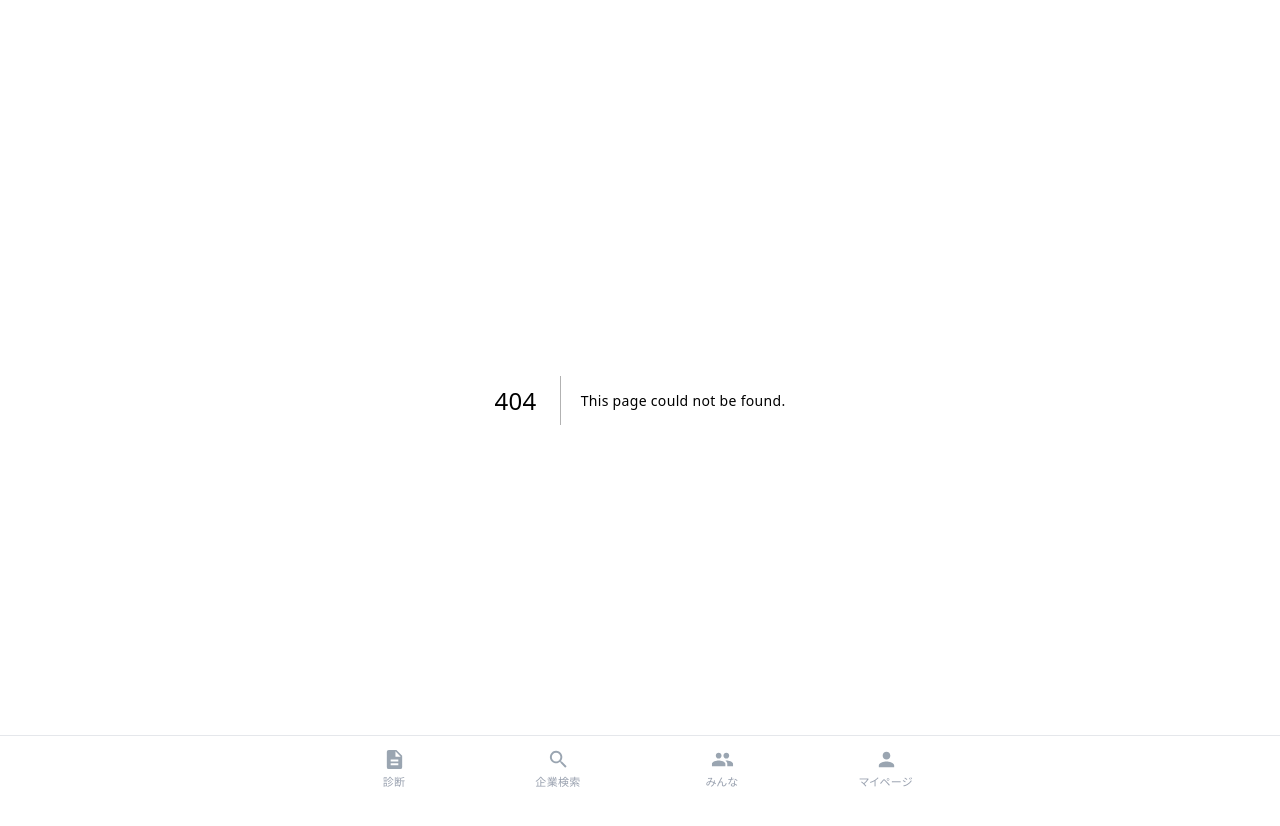
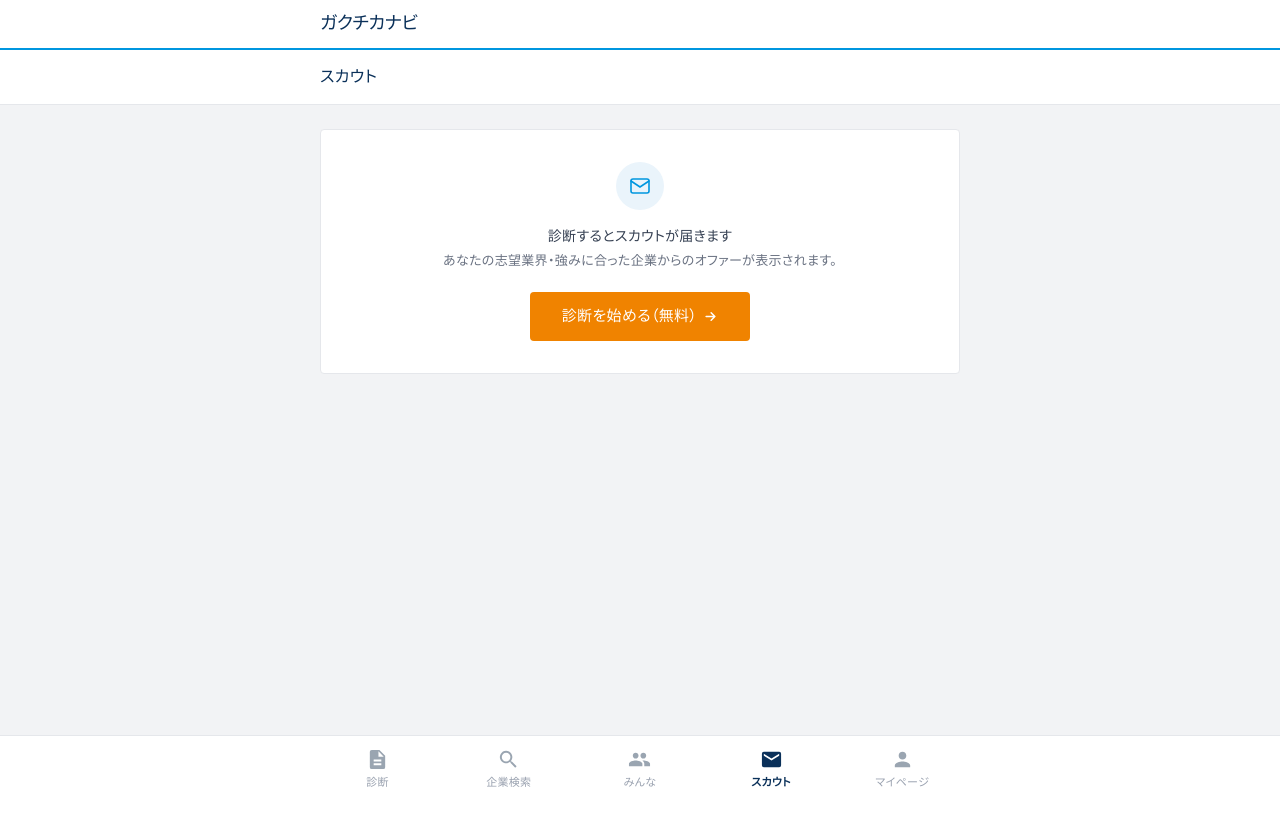
Before and after one commit to Sakamoto0517tubasa-beep/gakuchikanavi, a Next.js app: page /scout in a window 1280 px wide. Before the commit this address had no page. Shown: the top 826 px of the page. Built offline with nearby package versions, Linux system fonts and the light colour scheme.

Commit message:
Revert "feat: スカウト機能を削除（ナビ・ページ・マイページの気になる企業・規約の記述）"
This reverts commit 50724a0ec699461886ed9eaa75094364e5dc6b13.

```diff
--- a/app/mypage/page.tsx
+++ b/app/mypage/page.tsx
@@ -4,8 +4,8 @@ import Link from "next/link";
 import { useEffect, useState } from "react";
 import {
   getDiagnosis, getGakuchikaList, deleteGakuchika, formatDate,
-  addPost, getPosts,
-  type SavedDiagnosis, type SavedGakuchika,
+  addPost, getPosts, getScoutInterests,
+  type SavedDiagnosis, type SavedGakuchika, type ScoutInterest,
 } from "@/lib/storage";
 
 export default function MyPage() {
@@ -14,12 +14,14 @@ export default function MyPage() {
   const [openId, setOpenId] = useState<string | null>(null);
   const [copiedId, setCopiedId] = useState<string | null>(null);
   const [postedTitles, setPostedTitles] = useState<string[]>([]);
+  const [interests, setInterests] = useState<ScoutInterest[]>([]);
   const [gakuFilter, setGakuFilter] = useState("すべて");
 
   useEffect(() => {
     setDiagnosis(getDiagnosis());
     setGakuchikas(getGakuchikaList());
     setPostedTitles(getPosts().map((p) => p.title));
+    setInterests(getScoutInterests());
   }, []);
 
   const gakuIndustries = Array.from(new Set(gakuchikas.map((g) => g.industry).filter((x): x is string => !!x)));
@@ -179,6 +181,28 @@ export default function MyPage() {
           </div>
         )}
 
+        {/* 気になる企業 */}
+        {interests.length > 0 && (
+          <>
+            <div className="flex items-center gap-2 mb-2 px-1">
+              <span className="w-1 h-4 bg-[#0096DF]" />
+              <h2 className="text-[13px] font-medium text-[#0A3059]">気になる企業</h2>
+              <span className="text-[11px] text-gray-400">{interests.length}社</span>
+            </div>
+            <div className="bg-white rounded border border-gray-200 divide-y divide-gray-100 mb-5">
+              {interests.map((it, i) => (
+                <div key={it.company + i} className="px-4 py-3 flex items-center justify-between">
+                  <div>
+                    <p className="text-sm text-gray-800">{it.company}</p>
+                    <p className="text-[11px] text-gray-400 mt-0.5">{it.role}</p>
+                  </div>
+                  <svg width="15" height="15" viewBox="0 0 24 24" fill="#F08300"><path d="M12 21C5.5 14.5 3 11.5 3 8.5A4.5 4.5 0 0112 6a4.5 4.5 0 019 2.5c0 3-2.5 6-9 12.5z" /></svg>
+                </div>
+              ))}
+            </div>
+          </>
+        )}
+
         {/* メニュー */}
         <div className="bg-white rounded border border-gray-200 divide-y divide-gray-100">
           {[
--- /dev/null
+++ b/app/scout/page.tsx
@@ -0,0 +1,131 @@
+"use client";
+
+import Link from "next/link";
+import { useEffect, useState } from "react";
+import { companies } from "@/lib/companies";
+import CompanyLogo from "@/components/CompanyLogo";
+import { getDiagnosis, getScoutInterests, toggleScoutInterest, type SavedDiagnosis } from "@/lib/storage";
+
+// 志望業界 → 企業カテゴリ
+const INDUSTRY_TO_CAT: Record<string, string> = {
+  "IT・通信": "IT",
+  "金融・保険": "金融",
+  "コンサルティング": "コンサル",
+  "メーカー（製造業）": "メーカー",
+  "商社": "商社",
+  "広告・マーケティング": "広告・メディア",
+  "医療・福祉": "その他",
+  "教育": "その他",
+  "小売・流通": "流通・小売",
+  "建設・不動産": "インフラ",
+  "エンタメ・メディア": "広告・メディア",
+  "公務員・非営利": "その他",
+};
+
+const DATES = ["1日前", "2日前", "4日前", "1週間前", "2週間前"];
+
+export default function ScoutPage() {
+  const [diag, setDiag] = useState<SavedDiagnosis | null>(null);
+  const [loaded, setLoaded] = useState(false);
+  const [interested, setInterested] = useState<string[]>([]);
+
+  useEffect(() => {
+    setDiag(getDiagnosis());
+    setInterested(getScoutInterests().map((s) => s.company));
+    setLoaded(true);
+  }, []);
+
+  function onInterest(company: string, role: string) {
+    toggleScoutInterest(company, role);
+    setInterested(getScoutInterests().map((s) => s.company));
+  }
+
+  const cat = diag ? INDUSTRY_TO_CAT[diag.industry] ?? "その他" : "";
+  const matched = diag ? companies.filter((c) => c.category === cat).slice(0, 5) : [];
+  const unreadCount = Math.min(2, matched.length);
+
+  return (
+    <main className="min-h-screen bg-[#F2F3F5]">
+      <header className="bg-white border-b-2 border-[#0096DF]">
+        <div className="max-w-2xl mx-auto px-4 h-12 flex items-center">
+          <span className="text-[18px] font-medium text-[#0A3059] tracking-tight">ガクチカナビ</span>
+        </div>
+      </header>
+
+      <div className="bg-white border-b border-gray-200">
+        <div className="max-w-2xl mx-auto px-4 py-3.5 flex items-center justify-between">
+          <h1 className="text-[16px] font-medium text-[#0A3059]">スカウト</h1>
+          {diag && unreadCount > 0 && (
+            <span className="text-xs font-medium text-white bg-[#F08300] px-2 py-0.5 rounded-full">未読 {unreadCount}件</span>
+          )}
+        </div>
+      </div>
+
+      {!loaded ? (
+        <div className="max-w-2xl mx-auto px-4 py-6" />
+      ) : !diag ? (
+        <div className="max-w-2xl mx-auto px-4 py-6">
+          <div className="bg-white rounded border border-gray-200 px-5 py-8 text-center">
+            <div className="w-12 h-12 rounded-full bg-[#EAF4FB] flex items-center justify-center mx-auto mb-4">
+              <svg width="24" height="24" viewBox="0 0 24 24" fill="none" stroke="#0096DF" strokeWidth="1.6"><rect x="3" y="5" width="18" height="14" rx="2" /><path d="M3 7l9 6 9-6" strokeLinecap="round" /></svg>
+            </div>
+            <p className="text-sm text-gray-700 font-medium mb-1">診断するとスカウトが届きます</p>
+            <p className="text-[13px] text-gray-500 mb-5">あなたの志望業界・強みに合った企業からのオファーが表示されます。</p>
+            <Link href="/start" className="inline-flex items-center gap-1.5 bg-[#F08300] text-white text-[15px] font-medium px-8 py-3 rounded active:scale-[0.99] hover:bg-[#d97600] transition-all">
+              診断を始める（無料）
+              <svg width="15" height="15" viewBox="0 0 24 24" fill="none"><path d="M5 12h14M13 6l6 6-6 6" stroke="#fff" strokeWidth="2.4" strokeLinecap="round" strokeLinejoin="round" /></svg>
+            </Link>
+          </div>
+        </div>
+      ) : (
+        <div className="max-w-2xl mx-auto px-4 py-4">
+          <p className="text-[13px] text-gray-500 mb-3 px-1">
+            <span className="text-[#0A3059] font-medium">{diag.industry}</span>の企業から、あなたの強みに注目したオファーが届いています。
+          </p>
+          <div className="bg-white rounded border border-gray-200 divide-y divide-gray-100">
+            {matched.map((c, i) => {
+              const unread = i < unreadCount;
+              return (
+                <div key={c.name + i} className="px-4 py-3.5 flex items-start gap-3">
+                  <CompanyLogo name={c.name} category={c.category} size={42} />
+                  <div className="flex-1 min-w-0">
+                    <div className="flex items-center justify-between gap-2">
+                      <div className="flex items-center gap-1.5 min-w-0">
+                        {unread && <span className="w-1.5 h-1.5 rounded-full bg-[#F08300] shrink-0" />}
+                        <p className="text-[13px] text-gray-500 truncate">{c.name}</p>
+                      </div>
+                      <div className="flex items-center gap-1.5 shrink-0">
+                        <span className="text-[11px] text-gray-400">{DATES[i]}</span>
+                        {unread && <span className="text-[10px] font-medium bg-[#F08300] text-white px-1.5 py-0.5 rounded-sm">NEW</span>}
+                      </div>
+                    </div>
+                    <p className="text-sm font-medium text-gray-800 mt-0.5">{diag.jobType}職インターンのご案内</p>
+                    <p className="text-[12px] text-gray-500 mt-1 leading-relaxed">
+                      あなたの「{diag.strengthProfile}」という強みに注目しました。ぜひ一度お話ししませんか？
+                    </p>
+                    <button
+                      onClick={() => onInterest(c.name, `${diag.jobType}職インターン`)}
+                      className={`mt-2.5 inline-flex items-center gap-1.5 text-xs font-medium px-3.5 py-1.5 rounded-full border active:scale-95 transition-all ${
+                        interested.includes(c.name)
+                          ? "bg-[#FDEEE6] border-[#F08300] text-[#F08300]"
+                          : "bg-white border-gray-300 text-gray-600"
+                      }`}
+                    >
+                      <svg width="13" height="13" viewBox="0 0 24 24" fill={interested.includes(c.name) ? "#F08300" : "none"} stroke="#F08300" strokeWidth="1.8">
+                        <path d="M12 21C5.5 14.5 3 11.5 3 8.5A4.5 4.5 0 0112 6a4.5 4.5 0 019 2.5c0 3-2.5 6-9 12.5z" strokeLinejoin="round" />
+                      </svg>
+                      {interested.includes(c.name) ? "興味ありに登録済み" : "興味あり"}
+                    </button>
+                  </div>
+                </div>
+              );
+            })}
+          </div>
+          <p className="text-[11px] text-gray-400 text-center mt-6">
+            ※スカウトはデモ表示です。実際の企業からのオファーではありません。
+          </p>
+        </div>
+      )}
+    </main>
+  );
+}
--- a/app/terms/page.tsx
+++ b/app/terms/page.tsx
@@ -5,7 +5,7 @@ export default function TermsPage() {
     { h: "第1条（本サービスについて）", b: "ガクチカナビ（以下「本サービス」）は、AIを用いて学生のガクチカ（学生時代に力を入れたこと）づくりを支援する情報提供サービスです。" },
     { h: "第2条（利用料金）", b: "本サービスは無料でご利用いただけます。会員登録は不要です。" },
     { h: "第3条（AI提案の位置づけ）", b: "本サービスがAIにより生成する提案・文章はあくまで参考情報です。内容の正確性・有用性・選考での効果を保証するものではありません。最終的な判断はご自身の責任で行ってください。" },
-    { h: "第4条（企業情報・ロゴ）", b: "本サービスに掲載する企業情報は一般に公開された情報をもとにしています。企業ロゴは各社に帰属し、本サービスとの提携・推薦関係を示すものではありません。" },
+    { h: "第4条（企業情報・ロゴ）", b: "本サービスに掲載する企業情報は一般に公開された情報をもとにしています。企業ロゴは各社に帰属し、本サービスとの提携・推薦関係を示すものではありません。スカウト機能はデモ表示であり、実際の企業からのオファーではありません。" },
     { h: "第5条（禁止事項）", b: "法令または公序良俗に違反する行為、本サービスの運営を妨げる行為、第三者の権利を侵害する行為を禁止します。" },
     { h: "第6条（免責）", b: "本サービスの利用により生じたいかなる損害についても、運営者は責任を負いません。本サービスは予告なく内容の変更・停止を行うことがあります。" },
     { h: "第7条（規約の変更）", b: "本規約は必要に応じて変更されることがあります。変更後の規約は本ページに掲示した時点で効力を生じます。" },
--- a/components/BottomNav.tsx
+++ b/components/BottomNav.tsx
@@ -31,6 +31,15 @@ const tabs = [
     icon: (c: string) => (
       <svg width="23" height="23" viewBox="0 0 24 24" fill={c}>
         <path d="M16 11c1.66 0 2.99-1.34 2.99-3S17.66 5 16 5c-1.66 0-3 1.34-3 3s1.34 3 3 3zm-8 0c1.66 0 2.99-1.34 2.99-3S9.66 5 8 5C6.34 5 5 6.34 5 8s1.34 3 3 3zm0 2c-2.33 0-7 1.17-7 3.5V19h14v-2.5c0-2.33-4.67-3.5-7-3.5zm8 0c-.29 0-.62.02-.97.05 1.16.84 1.97 1.97 1.97 3.45V19h6v-2.5c0-2.33-4.67-3.5-7-3.5z" />
+      </svg>
+    ),
+  },
+  {
+    href: "/scout",
+    label: "スカウト",
+    icon: (c: string) => (
+      <svg width="23" height="23" viewBox="0 0 24 24" fill={c}>
+        <path d="M20 4H4a2 2 0 00-2 2v12a2 2 0 002 2h16a2 2 0 002-2V6a2 2 0 00-2-2zm0 4l-8 5-8-5V6l8 5 8-5v2z" />
       </svg>
     ),
   },
```
